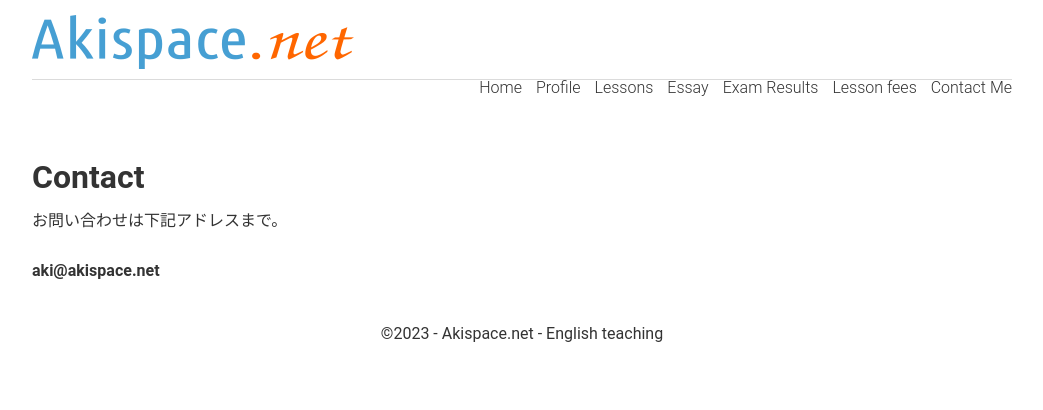
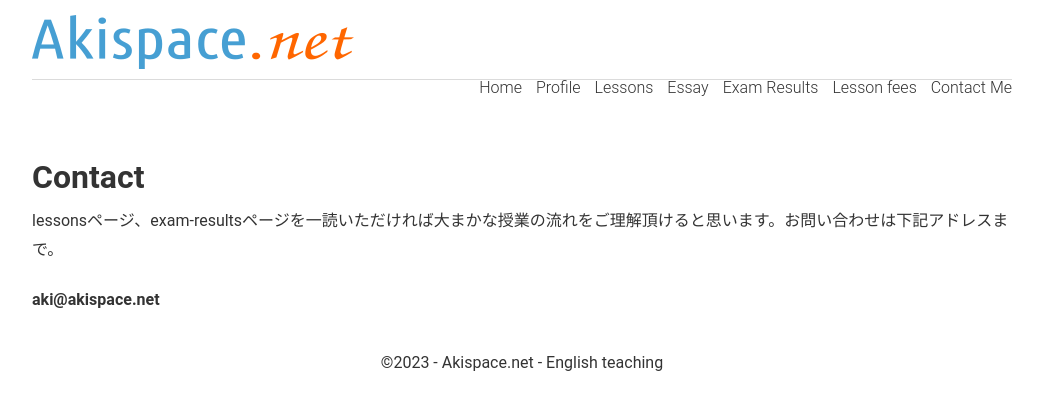
Before and after one commit to phocean/akispace, a Jekyll site: the page built from contact.md, in a window 1280 px wide. Shown: the top 410 px of the page, without its empty margins (118-1161 px from the left). Built offline with Jekyll 4.4.1, drawn with Linux system fonts in a browser that asks for light colours.

Commit message:
Update contact.md

```diff
--- a/contact.md
+++ b/contact.md
@@ -8,6 +8,6 @@ description: オンライン英語家庭教師　小学生から大学生まで
 
 ## Contact
 
-お問い合わせは下記アドレスまで。
+lessonsページ、exam-resultsページを一読いただければ大まかな授業の流れをご理解頂けると思います。お問い合わせは下記アドレスまで。
 
 **[aki@akispace.net](mailto:aki@akispace.net)**
```
